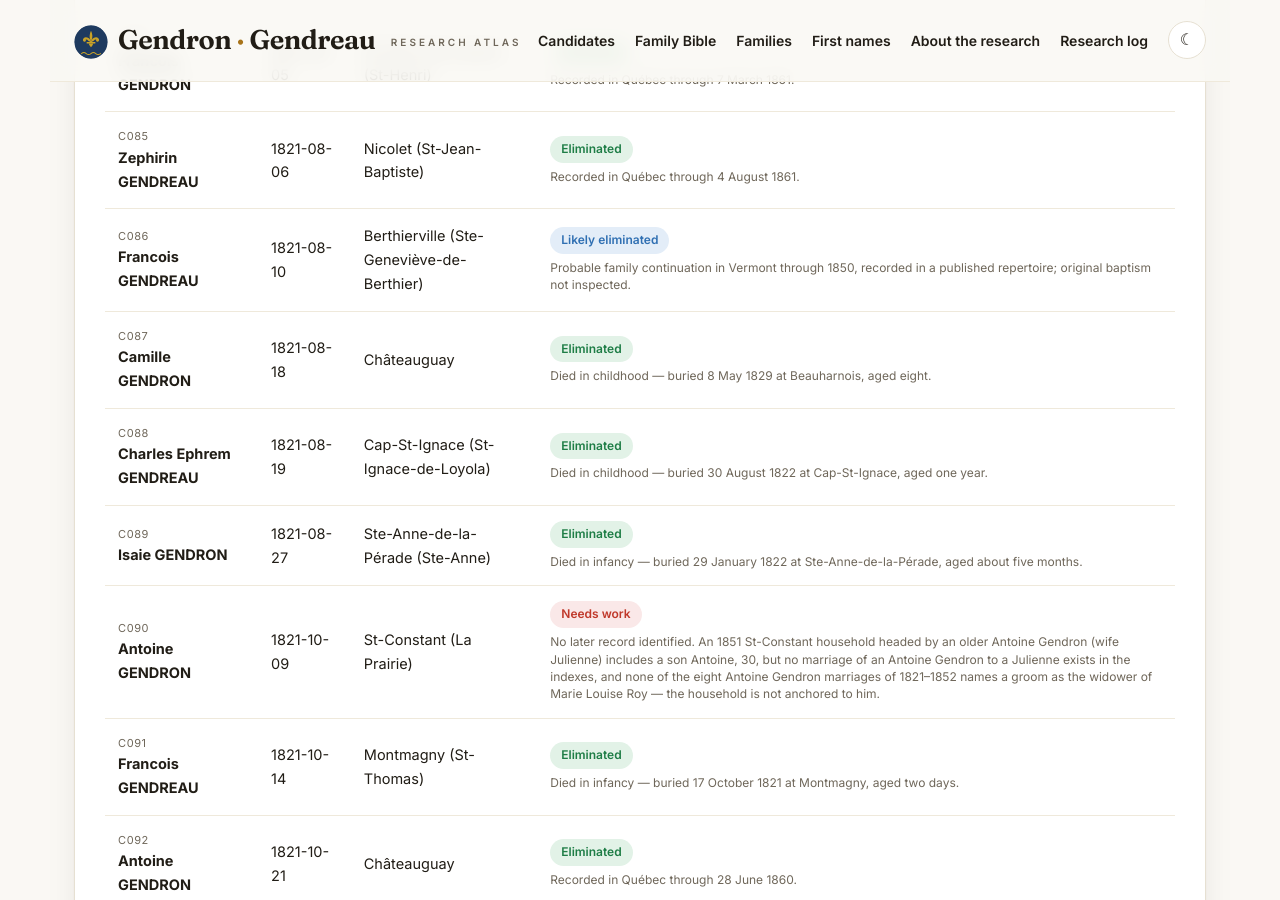
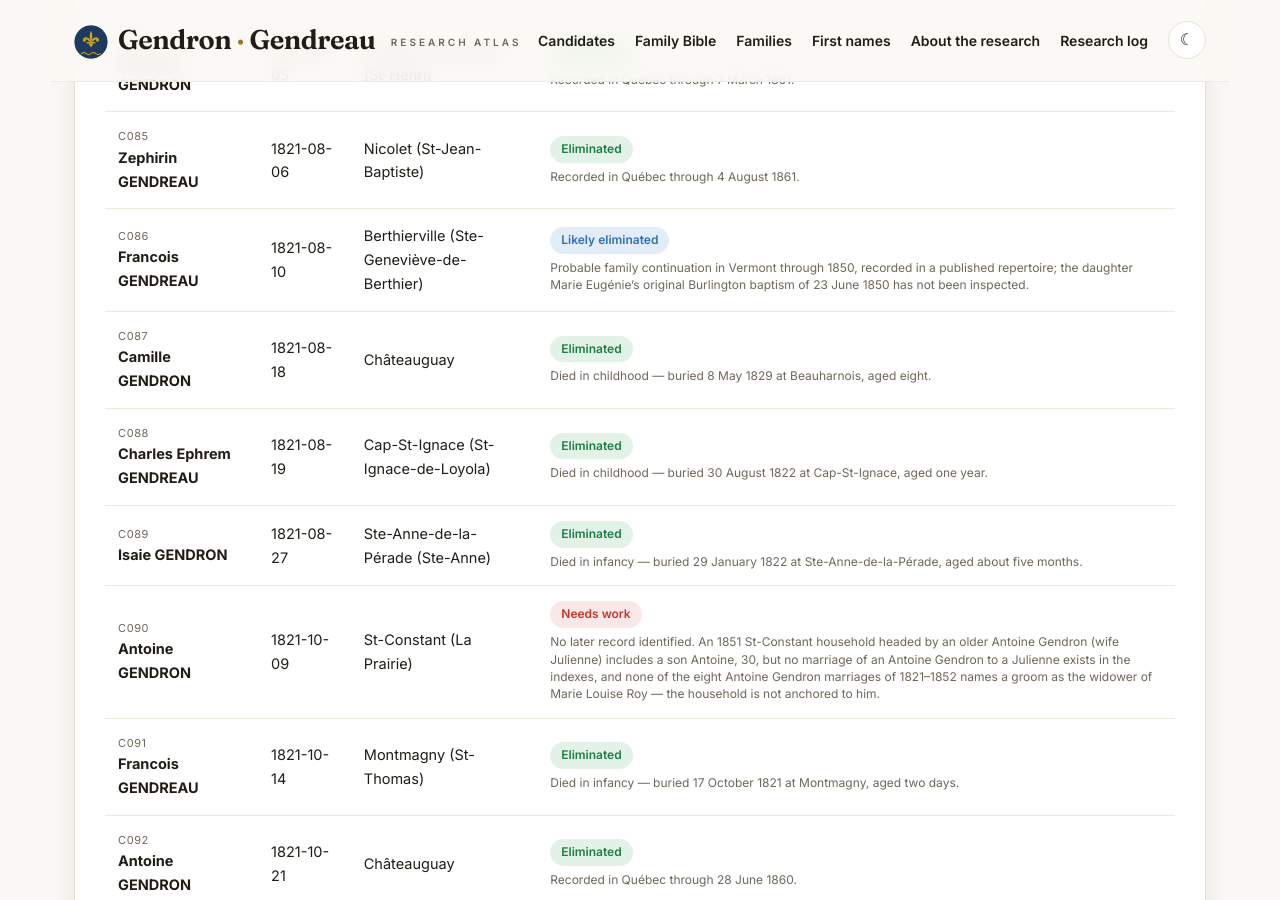
Before and after one commit to vetharmon/gendron-research, a Jekyll site: the page built from index.html, in a window 1280 px wide and 900 px high, scrolled down 9669 px. Built offline with Jekyll 4.4.1, drawn with Linux system fonts in a browser that asks for light colours.

Commit message:
Clarify that C086 conclusion refers to daughter's 1850 baptism

```diff
--- a/_candidates/c086.md
+++ b/_candidates/c086.md
@@ -9,7 +9,7 @@ category: "excluded"
 tier: "likely"
 francois: true
 act: "2375269"
-outcome: "Probable family continuation in Vermont through 1850, recorded in a published repertoire; original baptism not inspected."
+outcome: "Probable family continuation in Vermont through 1850, recorded in a published repertoire; the daughter Marie Eugénie’s original Burlington baptism of 23 June 1850 has not been inspected."
 permalink: /candidates/c086/
 search_log:
   - resource: "14 November 2026 — signed-in FamilySearch follow-up"
```
